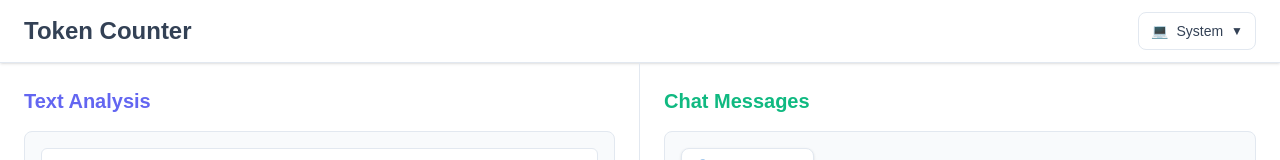
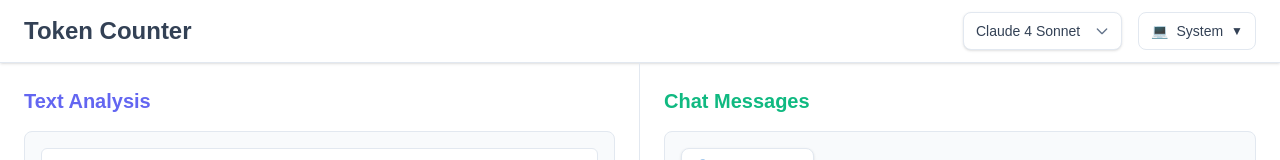
Before and after one commit to vlad324/llm-token-counter, a Next.js app: page / in a window 1280 px wide. Shown: the top 160 px of the page. Built offline with nearby package versions, Linux system fonts and the light colour scheme.

Commit message:
allow to select model

```diff
--- a/src/app/api/count-tokens/route.ts
+++ b/src/app/api/count-tokens/route.ts
@@ -6,15 +6,21 @@ const anthropic = new Anthropic({
 });
 
 export async function POST(req: NextRequest) {
-  const { messages } = await req.json();
+  const { messages, model } = await req.json();
 
   if (!messages) {
     return NextResponse.json({ error: "Messages are required" }, { status: 400 });
   }
 
+  const supportedModels = ["claude-4-sonnet-20250514", "claude-4-opus-20250514"];
+
+  if (!supportedModels.includes(model)) {
+    return NextResponse.json({ error: `Unsupported model. Supported models: ${supportedModels.join(", ")}` }, { status: 400 });
+  }
+
   const tokenCount = await anthropic.messages.countTokens({
     messages: messages,
-    model: "claude-4-sonnet-20250514"
+    model: model
   });
 
   return NextResponse.json({ tokenCount });
--- a/src/app/page.tsx
+++ b/src/app/page.tsx
@@ -16,6 +16,7 @@ export default function Home() {
   const [chatTokenCount, setChatTokenCount] = useState<number | null>(null);
   const [isTextLoading, setIsTextLoading] = useState(false);
   const [isChatLoading, setIsChatLoading] = useState(false);
+  const [selectedModel, setSelectedModel] = useState("claude-4-sonnet-20250514");
 
   const addMessage = () => {
     setMessages([...messages, { role: "user", content: "" }]);
@@ -44,7 +45,7 @@ export default function Home() {
       headers: {
         "Content-Type": "application/json",
       },
-      body: JSON.stringify({ messages: messagesToCount }),
+      body: JSON.stringify({ messages: messagesToCount, model: selectedModel }),
     });
 
     const data = await response.json();
@@ -61,7 +62,7 @@ export default function Home() {
       headers: {
         "Content-Type": "application/json",
       },
-      body: JSON.stringify({ messages }),
+      body: JSON.stringify({ messages, model: selectedModel }),
     });
 
     const data = await response.json();
@@ -74,7 +75,24 @@ export default function Home() {
       <header className="bg-background border-b border-border shadow-sm flex-shrink-0">
         <nav className="px-6 py-3 flex justify-between items-center">
           <h1 className="text-2xl font-bold">Token Counter</h1>
-          <ThemeSwitcher />
+          <div className="flex items-center gap-4">
+            <div className="relative">
+              <select
+                value={selectedModel}
+                onChange={(e) => setSelectedModel(e.target.value)}
+                className="appearance-none pl-3 pr-10 py-2 border border-border rounded-lg bg-background text-sm font-medium shadow-sm hover:bg-accent focus:outline-none focus:ring-2 focus:ring-ring cursor-pointer"
+              >
+                <option value="claude-4-sonnet-20250514">Claude 4 Sonnet</option>
+                <option value="claude-4-opus-20250514">Claude 4 Opus</option>
+              </select>
+              <div className="absolute inset-y-0 right-0 flex items-center pr-3 pointer-events-none">
+                <svg className="w-4 h-4 text-muted-foreground" fill="none" stroke="currentColor" viewBox="0 0 24 24">
+                  <path strokeLinecap="round" strokeLinejoin="round" strokeWidth={2} d="M19 9l-7 7-7-7" />
+                </svg>
+              </div>
+            </div>
+            <ThemeSwitcher />
+          </div>
         </nav>
       </header>
       <main className="flex-1 flex overflow-hidden">
```
